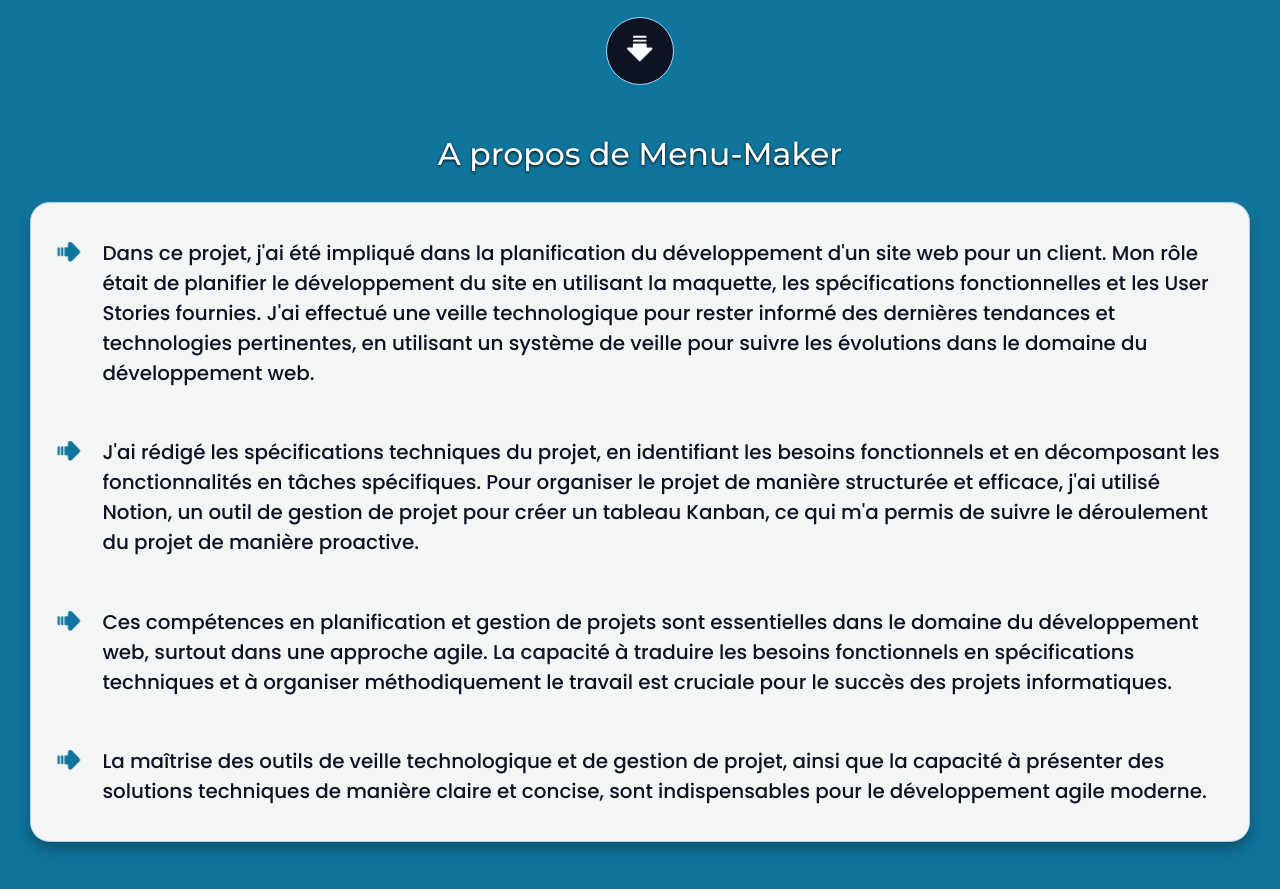
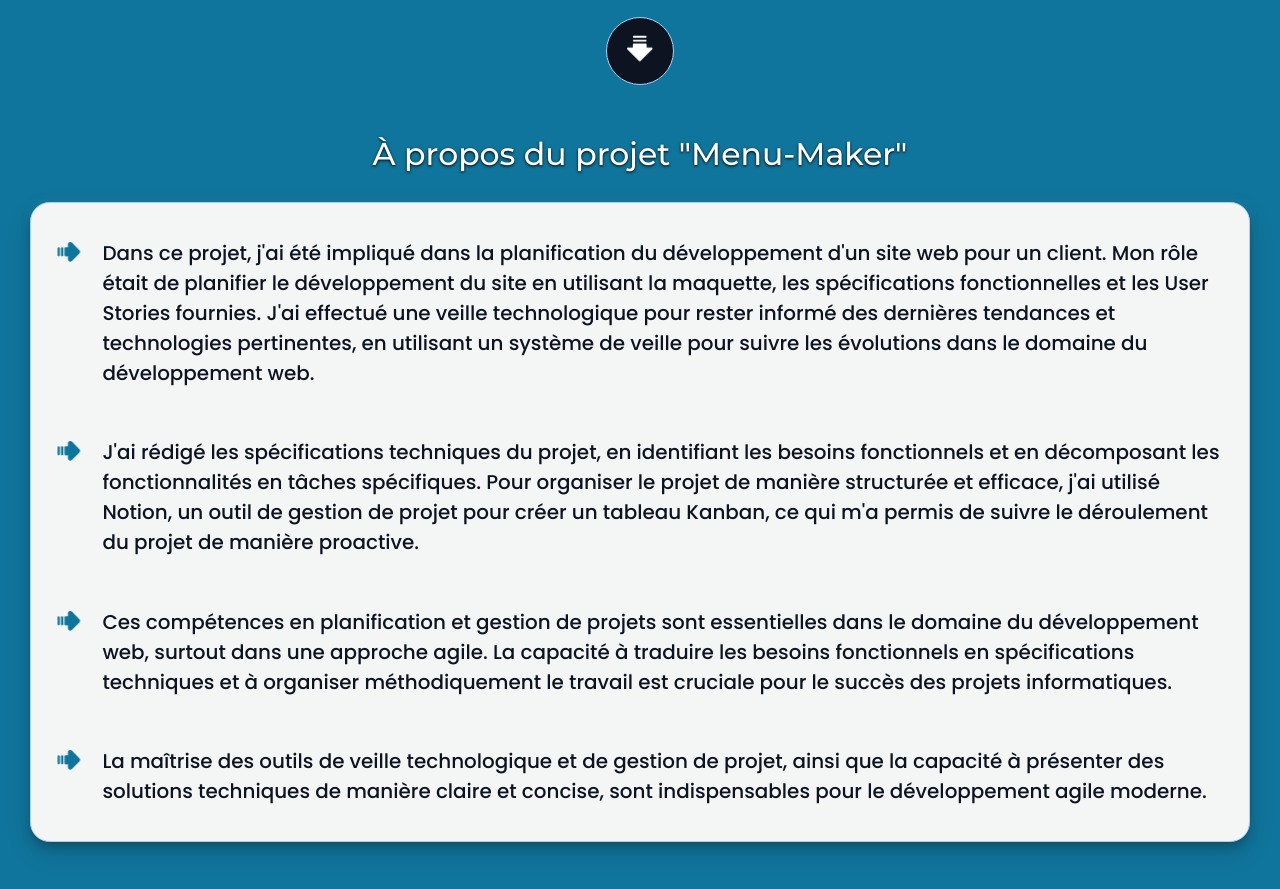
Before and after one commit to DavidDevPro/portfolioV2, a React (Vite) app: page /project/1 in a window 1280 px wide. Shown: the part 1180-2069 px from the top of the page. Built offline with nearby package versions, Linux system fonts and the light colour scheme.

Commit message:
Related to #6:maj majeur text project one

```diff
--- a/src/pages/OneProjectPage.jsx
+++ b/src/pages/OneProjectPage.jsx
@@ -34,7 +34,8 @@ const OneProjectPage = () => {
         </Link>
         <ScrollTo />
 
-        <h2>{`A propos de ${data.pageId}`}</h2>
+        <h2>{`À propos du projet "${data.pageId}"`}</h2>
+
         <ProjectSectionText
           aboutTexts={[
             data.aboutText1,
```
